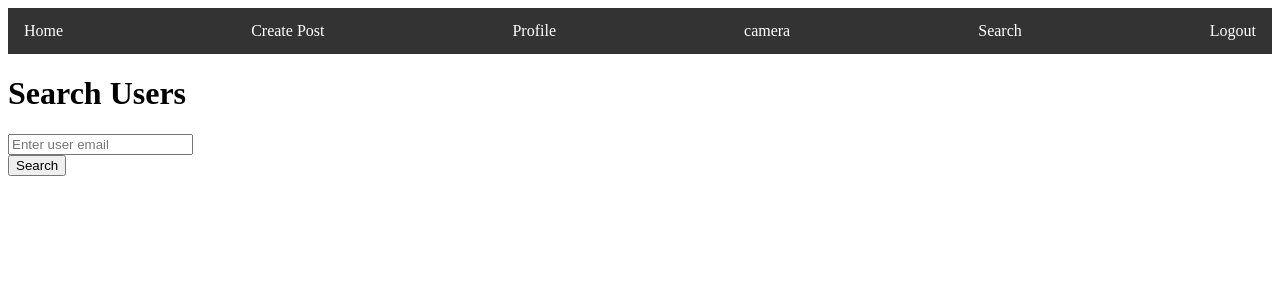
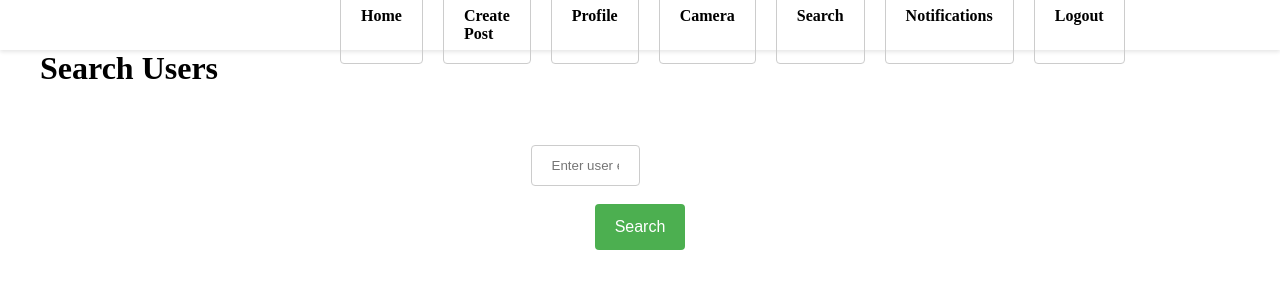
Before and after one commit to yuvaraj2708/socialmedia, a Django app: page /search/ in a window 1280 px wide. Shown: the top 300 px of the page. Run offline with Django 4.2, Linux system fonts and the light colour scheme; a user stored in the database is signed in.

Commit message:
added css

```diff
--- a/socialmediaproject/socialmediaapp/admin.py
+++ b/socialmediaproject/socialmediaapp/admin.py
@@ -2,7 +2,7 @@ from django.contrib import admin
 from django.contrib.auth.admin import UserAdmin
 from .models import CustomUser
 from django.contrib.auth import get_user_model
-from .models import UserProfile, Post, Comment, Like, Follow
+from .models import UserProfile, Post, Comment, Like, Follow,Notification
 
 class CustomUserAdmin(UserAdmin):
     model = CustomUser
@@ -43,3 +43,5 @@ class LikeAdmin(admin.ModelAdmin):
 @admin.register(Follow)
 class FollowAdmin(admin.ModelAdmin):
     list_display = ('follower', 'followed')
+
+admin.site.register(Notification)
--- a/socialmediaproject/socialmediaapp/models.py
+++ b/socialmediaproject/socialmediaapp/models.py
@@ -112,3 +112,17 @@ class Follow(models.Model):
 
 
 user = CustomUser.objects.get(email='admin@gmail.com')
+
+class Notification(models.Model):
+    user = models.ForeignKey(User, on_delete=models.CASCADE)
+    likes = models.ManyToManyField(Like, blank=True)
+    posts = models.ManyToManyField(Post, blank=True)
+    follows = models.ManyToManyField(Follow, blank=True)
+    read = models.BooleanField(default=False)
+    created_date = models.DateTimeField(auto_now_add=True)
+
+    def __str__(self):
+        return f'{self.user.email} Notification'
+
+    class Meta:
+        ordering = ('-created_date', )
--- a/socialmediaproject/socialmediaapp/templates/base.html
+++ b/socialmediaproject/socialmediaapp/templates/base.html
@@ -5,45 +5,116 @@
     <meta charset="UTF-8">
     <meta name="viewport" content="width=device-width, initial-scale=1.0">
     <style>
-        /* Default styles for navigation */
-        nav {
-            background-color: #333;
-            overflow: hidden;
-        }
-        nav ul {
+       /* Reset */
+* {
   margin: 0;
   padding: 0;
-            list-style-type: none;
+  box-sizing: border-box;
+}
+
+/* Layout */
+.container {
+  max-width: 1200px;
+  margin: 0 auto;
+}
+
+.row {
+  display: flex;
+  flex-wrap: wrap;
+}
+
+.col {
+  flex: 1;
+  margin: 10px;
+}
+
+/* Navigation bar */
+nav {
+  background-color: #fff;
+  height: 50px;
   display: flex;
   justify-content: space-between;
+  align-items: center;
+  padding: 0 20px;
+  box-shadow: 0 2px 4px rgba(0,0,0,.1);
 }
+
+nav ul {
+  list-style: none;
+  display: flex;
+}
+
 nav li {
-            float: left;
+  margin: 0 10px;
 }
+
 nav li a {
-            display: block;
-            color: white;
-            text-align: center;
-            padding: 14px 16px;
+  color: #000;
+  text-decoration: none;
+  font-weight: bold;
+}
+
+nav li a:hover {
+  color: #3897f0;
+}
+
+/* User profile */
+.profile {
+  display: flex;
+  align-items: center;
+  margin-bottom: 20px;
+}
+
+.profile-image {
+  width: 50px;
+  height: 50px;
+  border-radius: 50%;
+  margin-right: 10px;
+}
+
+.profile-username {
+  font-weight: bold;
+}
+
+/* Post */
+.post {
+  background-color: #fff;
+  border: 1px solid #dbdbdb;
+  margin-bottom: 20px;
+}
+
+.post-image {
+  width: 100%;
+  height: auto;
+}
+
+.post-likes {
+  margin-top: 10px;
+  font-weight: bold;
+}
+
+.post-buttons {
+  display: flex;
+  justify-content: space-between;
+  margin-top: 10px;
+  padding: 0 10px;
+}
+
+.post-button {
+  display: flex;
+  align-items: center;
+  color: #000;
   text-decoration: none;
 }
-        nav li a:hover {
-            background-color: #ddd;
-            color: black;
+
+.post-button:hover {
+  color: #3897f0;
 }
 
-        /* Media query for smaller screens */
-        @media screen and (max-width: 600px) {
-            nav {
-                overflow: auto;
+.post-button i {
+  margin-right: 5px;
 }
-            nav ul {
-                flex-direction: column;
-            }
-            nav li {
-                float: none;
-            }
-        }
+
     </style>
     {% block head %}
     {% endblock %}
@@ -55,8 +126,9 @@
             {% if request.user.is_authenticated %}
                 <li><a href="{% url 'post_create' %}">Create Post</a></li>
                 <li><a href="{% url 'profile' request.user.email %}">Profile</a></li>
-                <li><a href="{% url 'camera'}">camera</a></li>
+                <li><a href="{% url 'camera'}">Camera</a></li>
                 <li><a href="{%url 'search'%}">Search</a></li>
+                <li><a href="{%url 'notifications'%}">Notifications</a></li>
                 <li><a href="{% url 'logout' %}">Logout</a></li>
             {% else %}
                 <li><a href="{% url 'login' %}">Login</a></li>
--- a/socialmediaproject/socialmediaapp/templates/search.html
+++ b/socialmediaproject/socialmediaapp/templates/search.html
@@ -1,6 +1,77 @@
 {% extends 'base.html' %}
 
 {% block content %}
+<style>
+  /* Center the form */
+form {
+  display: flex;
+  flex-direction: column;
+  align-items: center;
+  margin-top: 50px;
+}
+
+/* Style the input field */
+.form-control {
+  width: 50%;
+  padding: 12px 20px;
+  margin: 8px 0;
+  border: 1px solid #ccc;
+  border-radius: 4px;
+  box-sizing: border-box;
+}
+
+/* Style the search button */
+.btn-primary {
+  background-color: #4CAF50;
+  border: none;
+  color: white;
+  padding: 14px 20px;
+  text-align: center;
+  text-decoration: none;
+  display: inline-block;
+  font-size: 16px;
+  margin: 10px 0;
+  cursor: pointer;
+  border-radius: 4px;
+}
+
+/* Style the results */
+ul {
+  list-style-type: none;
+  margin: 50px auto;
+  padding: 0;
+  width: 50%;
+}
+
+li {
+  margin: 10px 0;
+  padding: 20px;
+  border: 1px solid #ccc;
+  border-radius: 4px;
+  display: flex;
+  justify-content: space-between;
+}
+
+a {
+  color: #4CAF50;
+}
+
+/* Style the follow button */
+.follow {
+  background-color: #4CAF50;
+  border: none;
+  color: white;
+  padding: 8px;
+  text-align: center;
+  text-decoration: none;
+  display: inline-block;
+  font-size: 14px;
+  margin-left: 10px;
+  cursor: pointer;
+  border-radius: 4px;
+}
+
+</style>
   <h1>Search Users</h1>
   <form method="GET" action="{% url 'search' %}">
     <div class="form-group">
--- a/socialmediaproject/socialmediaapp/urls.py
+++ b/socialmediaproject/socialmediaapp/urls.py
@@ -1,6 +1,6 @@
 from django.urls import path
 from django.contrib.auth import views as auth_views
-from .views import home, profile, post_create, post_detail, post_like, user_follow,search,userprofile,camera
+from .views import home, profile, post_create, post_detail, post_like, user_follow,search,userprofile,camera,notifications
 from django.conf.urls.static import static
 from django.conf import settings
 
@@ -17,5 +17,6 @@ urlpatterns = [
     path('user/<str:email>/follow/', user_follow, name='user_follow'),
     path('search/',search,name='search'),
     path('userprofile/<str:email>/',userprofile,name='userprofile'),
-    path('camera/',camera,name='camera')
+    path('camera/',camera,name='camera'),
+    path('notifications/', notifications, name='notifications'),
 ]+ static(settings.MEDIA_URL, document_root=settings.MEDIA_ROOT)
--- a/socialmediaproject/socialmediaapp/views.py
+++ b/socialmediaproject/socialmediaapp/views.py
@@ -14,7 +14,7 @@ from rest_framework.viewsets import ModelViewSet
 from rest_framework.permissions import IsAuthenticated
 from django.contrib.auth.decorators import login_required
 from django.db.models import Q
-from .models import CustomUser, Follow
+from .models import CustomUser, Follow,Notification
 
 
 User = get_user_model()
@@ -124,6 +124,19 @@ def userprofile(request, email):
 def camera(request):
     return render(request,"camera.html")
 
+def notifications(request):
+    # Get all notifications for the logged in user
+    notifications = Notification.objects.filter(user=request.user)
+
+    # Mark all notifications as read
+    notifications.update(read=True)
+
+    context = {
+        'notifications': notifications
+    }
+
+    return render(request, 'notifications.html', context)
+
 class profileApiView(ModelViewSet):
     queryset = UserProfile.objects.all()
     serializer_class = UserProfileSerializer
```
Also changed, not shown: socialmediaproject/socialmediaapp/templates/notifications.html (added, +18 -0 lines), socialmediaproject/socialmediaapp/templates/post_create.html (+41 -0 lines), socialmediaproject/socialmediaapp/templates/profile.html (+32 -0 lines), socialmediaproject/db.sqlite3, socialmediaproject/media/posts/3747421.png (added), socialmediaproject/socialmediaapp/migrations/0007_notification.py (added). Lines whose indentation alone changed are shown as unchanged.
